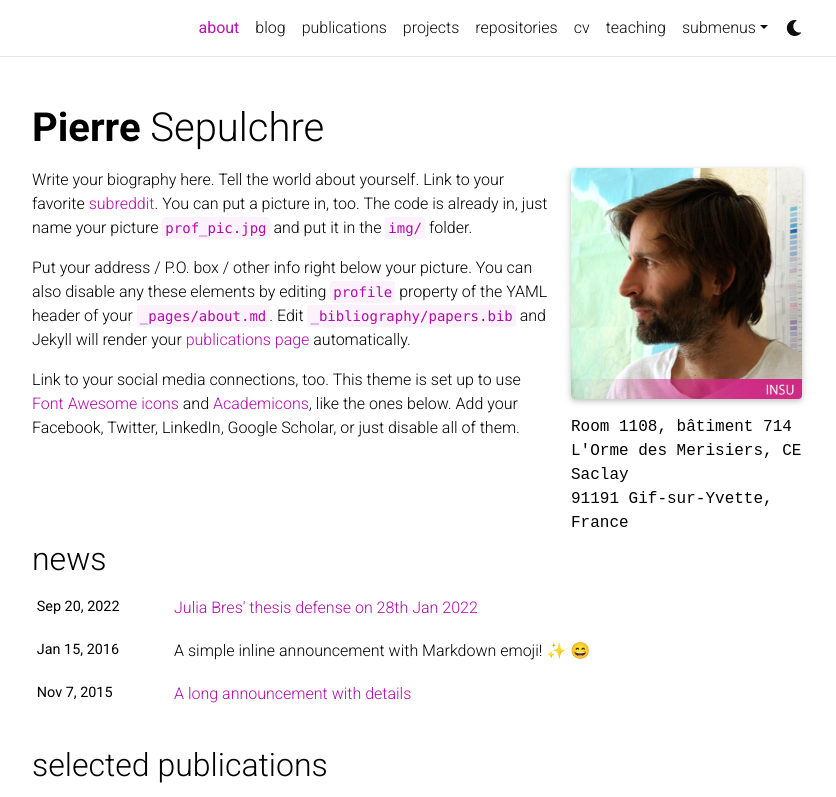
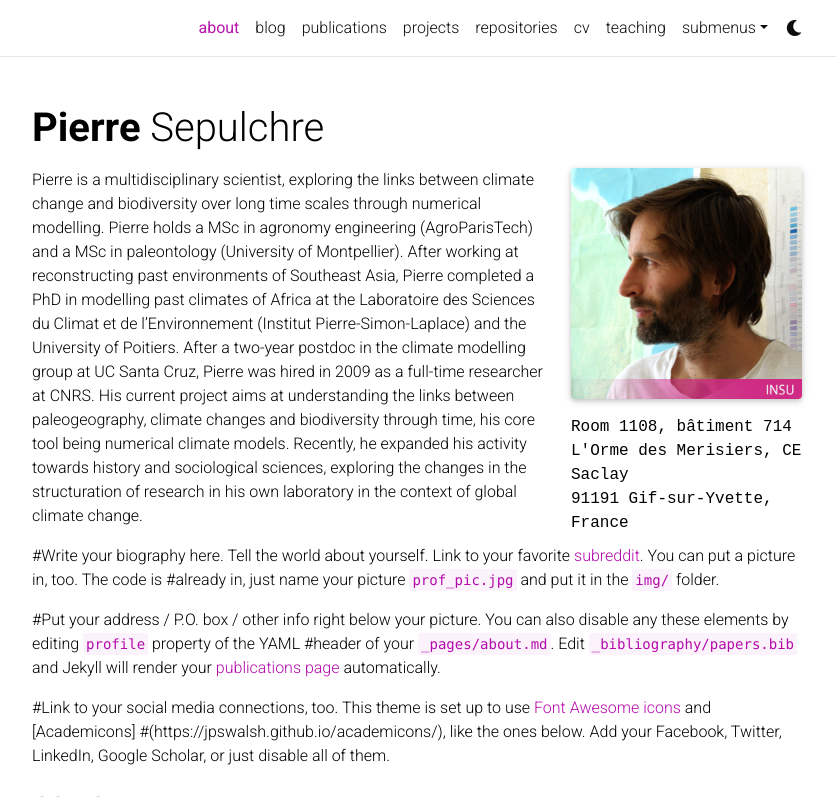
Before and after one commit to pierre-sepulchre/pierre-sepulchre.github.io, a Jekyll site: the page built from _pages/about.md, in a window 1280 px wide and 1330 px high, cut to the strip 0-797 px from the top of the window. Shown: the whole strip, without its empty margins (223-1059 px from the left). Built offline with Jekyll 4.4.1, drawn with Linux system fonts in a browser that asks for light colours; full-size pictures stand in for the smaller copies a plugin makes; emoji names are drawn with the system emoji font; comment, search, counter and statistics services are not loaded; a style sheet for code colours, icons or effects is not loaded.

Commit message:
Update about.md

```diff
--- a/_pages/about.md
+++ b/_pages/about.md
@@ -19,8 +19,12 @@ selected_papers: true # includes a list of papers marked as "selected={true}"
 social: true  # includes social icons at the bottom of the page
 ---
 
-Write your biography here. Tell the world about yourself. Link to your favorite [subreddit](http://reddit.com). You can put a picture in, too. The code is already in, just name your picture `prof_pic.jpg` and put it in the `img/` folder.
+Pierre is a multidisciplinary scientist, exploring the links between climate change and biodiversity over long time scales through numerical modelling. Pierre holds a MSc in agronomy engineering (AgroParisTech) and a MSc in paleontology (University of Montpellier). After working at reconstructing past environments of Southeast Asia, Pierre completed a PhD in modelling past climates of Africa at the Laboratoire des Sciences du Climat et de l’Environnement (Institut Pierre-Simon-Laplace) and the University of Poitiers. After a two-year postdoc in the climate modelling group at UC Santa Cruz, Pierre was hired in 2009 as a full-time researcher at CNRS. His current project aims at understanding the links between paleogeography, climate changes and biodiversity through time, his core tool being numerical climate models. Recently, he expanded his activity towards history and sociological sciences, exploring the changes in the structuration of research in his own laboratory in the context of global climate change.
 
-Put your address / P.O. box / other info right below your picture. You can also disable any these elements by editing `profile` property of the YAML header of your `_pages/about.md`. Edit `_bibliography/papers.bib` and Jekyll will render your [publications page](/al-folio/publications/) automatically.
 
-Link to your social media connections, too. This theme is set up to use [Font Awesome icons](http://fortawesome.github.io/Font-Awesome/) and [Academicons](https://jpswalsh.github.io/academicons/), like the ones below. Add your Facebook, Twitter, LinkedIn, Google Scholar, or just disable all of them.
+#Write your biography here. Tell the world about yourself. Link to your favorite [subreddit](http://reddit.com). You can put a picture in, too. The code is #already in, just name your picture `prof_pic.jpg` and put it in the `img/` folder.
+
+#Put your address / P.O. box / other info right below your picture. You can also disable any these elements by editing `profile` property of the YAML #header of your `_pages/about.md`. Edit `_bibliography/papers.bib` and Jekyll will render your [publications page](/al-folio/publications/) automatically.
+
+#Link to your social media connections, too. This theme is set up to use [Font Awesome icons](http://fortawesome.github.io/Font-Awesome/) and [Academicons]
+#(https://jpswalsh.github.io/academicons/), like the ones below. Add your Facebook, Twitter, LinkedIn, Google Scholar, or just disable all of them.
```
